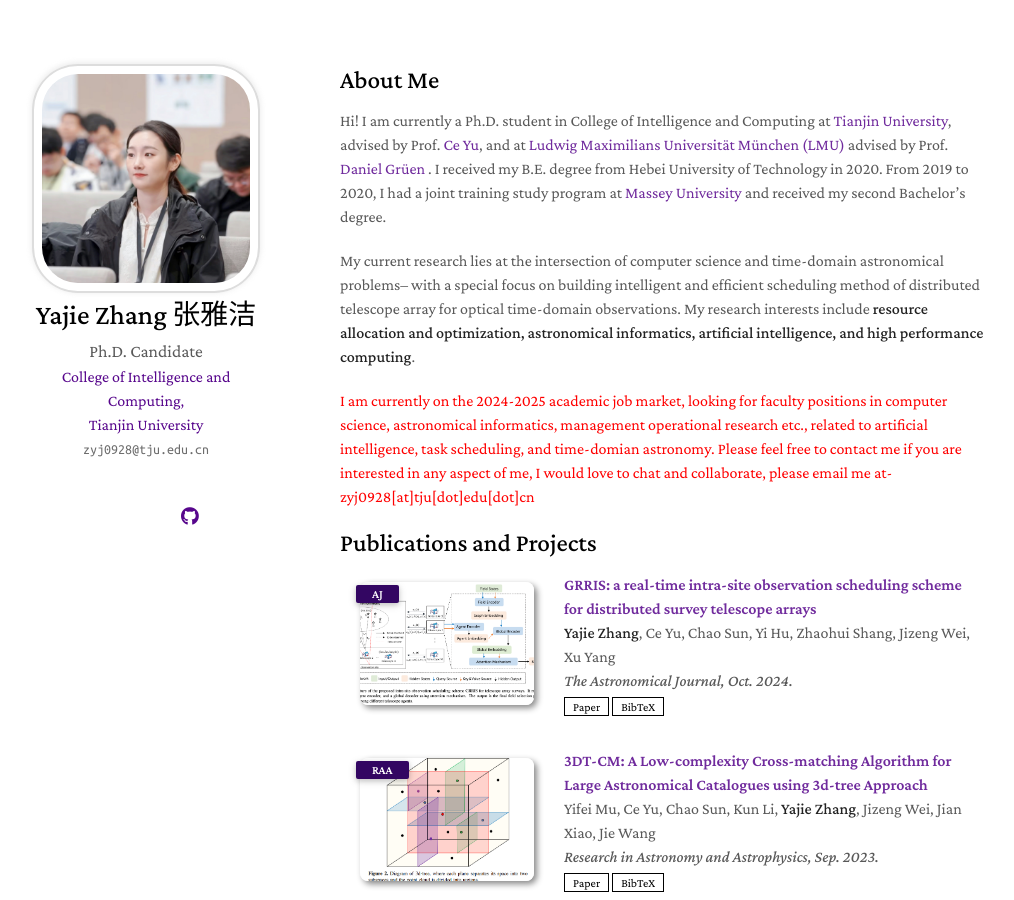
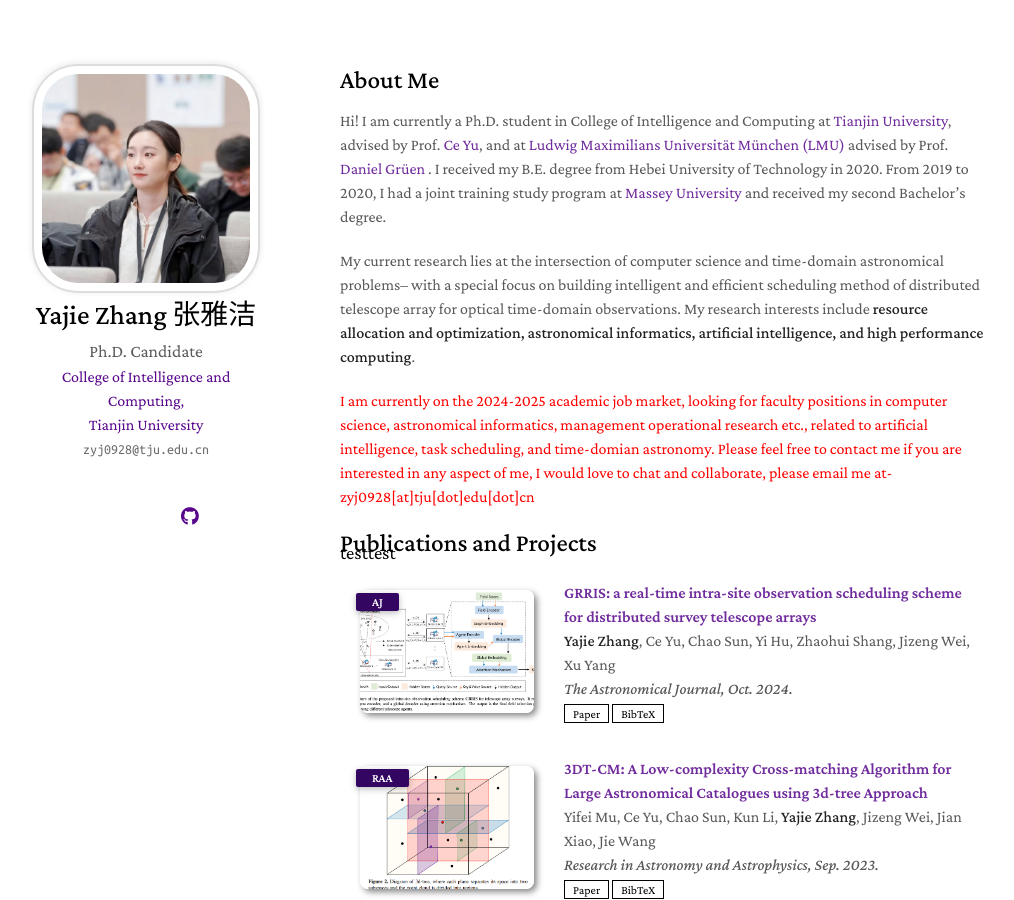
Before and after one commit to Yajie-Z/Yajie-Z.github.io, a Jekyll site: the page built from index.md, in a window 1280 px wide and 900 px high. Shown: the whole window, without its empty margins (130-1144 px from the left). Built offline with Jekyll 4.4.1, drawn with Linux system fonts in a browser that asks for light colours; nearby versions of some CDN libraries; a style sheet for code colours, icons or effects is not loaded; our own code applies the rules of GitHub Pages for plain Markdown files.

Commit message:
Update projects.md

```diff
--- a/_includes/projects.md
+++ b/_includes/projects.md
@@ -1,5 +1,5 @@
 <h2 id="publications" style="margin: 2px 0px -15px;">Publications and Projects</h2>
-
+<h3 id="publications" style="margin: 2px 0px -15px;">testtest</h3>
 <div class="publications">
 <ol class="bibliography">
 
```
